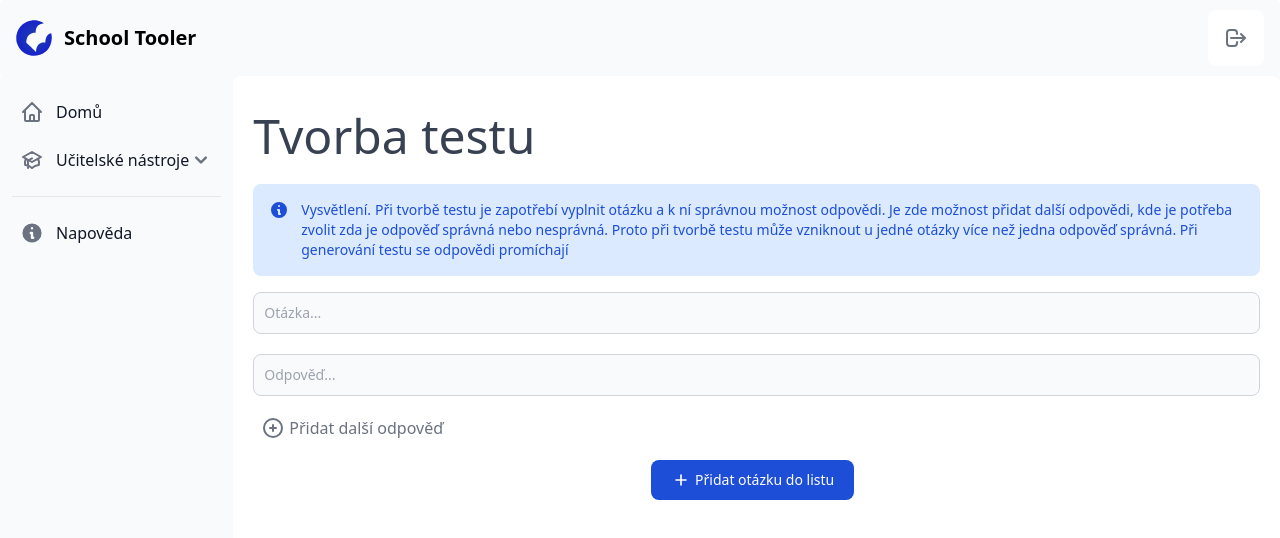
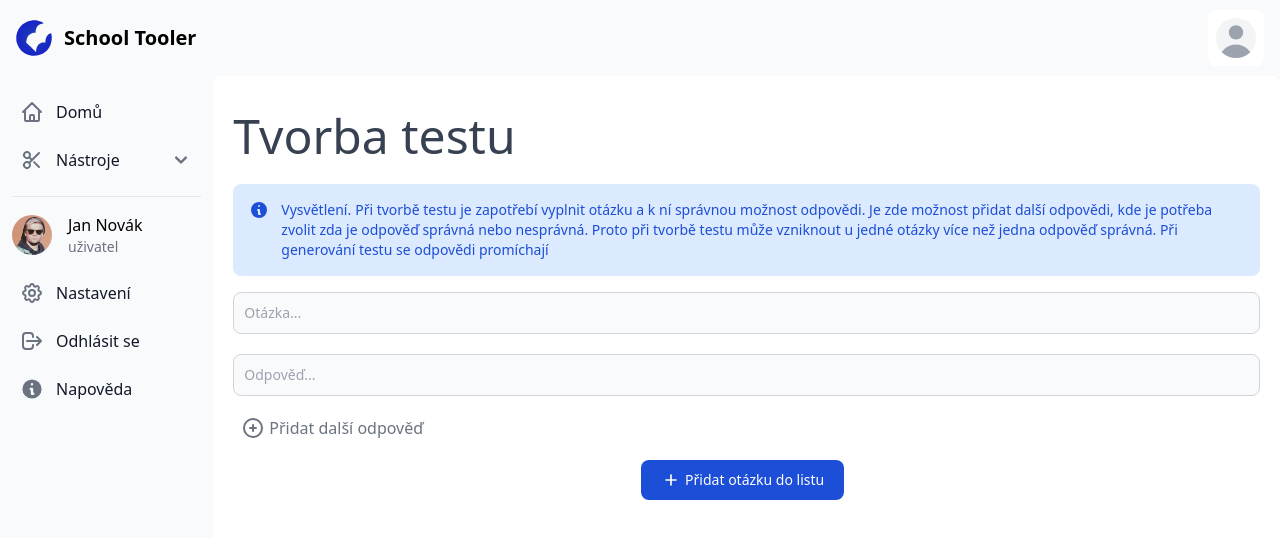
Before and after one commit to Raebon/SchoolerFE, a React (Vite) app: page / in a window 1280 px wide. Shown: the top 538 px of the page. Built offline with nearby package versions, Linux system fonts and the light colour scheme.

Commit message:
icons update

```diff
--- /dev/null
+++ b/src/assets/icons/CogIcon.tsx
@@ -0,0 +1,14 @@
+import React from "react"
+import classNames from "classnames"
+
+interface Props {
+  xs?: boolean
+  lightColor?: boolean
+}
+
+export const CogIcon: React.FC<Props> = ({ xs, lightColor }) => {
+  const iconClass = classNames("transition duration-75", { "w-6 h-6": !xs, "w-5 h-5": xs, "text-white hover:text-gray-300": lightColor, "text-gray-500 hover:text-gray-900": !lightColor })
+  return (
+    <svg className={iconClass} fill="none" stroke="currentColor" viewBox="0 0 24 24" xmlns="http://www.w3.org/2000/svg"><path strokeLinecap="round" strokeLinejoin="round" strokeWidth="2" d="M10.325 4.317c.426-1.756 2.924-1.756 3.35 0a1.724 1.724 0 002.573 1.066c1.543-.94 3.31.826 2.37 2.37a1.724 1.724 0 001.065 2.572c1.756.426 1.756 2.924 0 3.35a1.724 1.724 0 00-1.066 2.573c.94 1.543-.826 3.31-2.37 2.37a1.724 1.724 0 00-2.572 1.065c-.426 1.756-2.924 1.756-3.35 0a1.724 1.724 0 00-2.573-1.066c-1.543.94-3.31-.826-2.37-2.37a1.724 1.724 0 00-1.065-2.572c-1.756-.426-1.756-2.924 0-3.35a1.724 1.724 0 001.066-2.573c-.94-1.543.826-3.31 2.37-2.37.996.608 2.296.07 2.572-1.065z"></path><path strokeLinecap="round" strokeLinejoin="round" strokeWidth="2" d="M15 12a3 3 0 11-6 0 3 3 0 016 0z"></path></svg>
+  )
+}
--- /dev/null
+++ b/src/assets/icons/LoginIcon.tsx
@@ -0,0 +1,14 @@
+import React from "react"
+import classNames from "classnames"
+
+interface Props {
+  xs?: boolean
+  lightColor?: boolean
+}
+
+export const LoginIcon: React.FC<Props> = ({ xs, lightColor }) => {
+  const iconClass = classNames("transition duration-75", { "w-6 h-6": !xs, "w-5 h-5": xs, "text-white hover:text-gray-300": lightColor, "text-gray-500 hover:text-gray-900": !lightColor })
+  return (
+    <svg className={iconClass} fill="none" stroke="currentColor" viewBox="0 0 24 24" xmlns="http://www.w3.org/2000/svg"><path strokeLinecap="round" strokeLinejoin="round" strokeWidth="2" d="M11 16l-4-4m0 0l4-4m-4 4h14m-5 4v1a3 3 0 01-3 3H6a3 3 0 01-3-3V7a3 3 0 013-3h7a3 3 0 013 3v1"></path></svg>
+  )
+}
--- /dev/null
+++ b/src/assets/icons/ScissorsIcon.tsx
@@ -0,0 +1,14 @@
+import React from "react"
+import classNames from "classnames"
+
+interface Props {
+  xs?: boolean
+  lightColor?: boolean
+}
+
+export const ScissorsIcon: React.FC<Props> = ({ xs, lightColor }) => {
+  const iconClass = classNames("transition duration-75", { "w-6 h-6": !xs, "w-5 h-5": xs, "text-white hover:text-gray-300": lightColor, "text-gray-500 hover:text-gray-900": !lightColor })
+  return (
+    <svg className={iconClass} fill="none" stroke="currentColor" viewBox="0 0 24 24" xmlns="http://www.w3.org/2000/svg"><path strokeLinecap="round" strokeLinejoin="round" strokeWidth="2" d="M14.121 14.121L19 19m-7-7l7-7m-7 7l-2.879 2.879M12 12L9.121 9.121m0 5.758a3 3 0 10-4.243 4.243 3 3 0 004.243-4.243zm0-5.758a3 3 0 10-4.243-4.243 3 3 0 004.243 4.243z"></path></svg>
+  )
+}
--- /dev/null
+++ b/src/assets/icons/UserIcon.tsx
@@ -0,0 +1,14 @@
+import React from "react"
+import classNames from "classnames"
+
+interface Props {
+  xs?: boolean
+  lightColor?: boolean
+}
+
+export const UserIcon: React.FC<Props> = ({ xs, lightColor }) => {
+  const iconClass = classNames("transition duration-75", { "w-6 h-6": !xs, "w-5 h-5": xs, "text-white hover:text-gray-300": lightColor, "text-gray-500 hover:text-gray-900": !lightColor })
+  return (
+    <svg className={iconClass} fill="none" stroke="currentColor" viewBox="0 0 24 24" xmlns="http://www.w3.org/2000/svg"><path strokeLinecap="round" strokeLinejoin="round" strokeWidth="2" d="M16 7a4 4 0 11-8 0 4 4 0 018 0zM12 14a7 7 0 00-7 7h14a7 7 0 00-7-7z"></path></svg>
+  )
+}
--- a/src/assets/icons/index.ts
+++ b/src/assets/icons/index.ts
@@ -9,5 +9,9 @@ import { TrashIcon } from "./TrashIcon"
 import { PlusIcon } from "./PlusIcon"
 import { SaveIcon } from "./SaveIcon"
 import { PlusCircleIcon } from "./PlusCircleIcon"
+import { ScissorsIcon } from "./ScissorsIcon"
+import { LoginIcon } from "./LoginIcon"
+import { UserIcon } from "./UserIcon"
+import { CogIcon } from "./CogIcon"
 
-export { HomeIcon, GraduationCapIcon, InfoIcon, LogOutIcon, ChevronDownIcon, EyeIcon, EyeoffIcon, TrashIcon, PlusIcon, SaveIcon, PlusCircleIcon }
+export { HomeIcon, GraduationCapIcon, InfoIcon, LogOutIcon, ChevronDownIcon, EyeIcon, EyeoffIcon, TrashIcon, PlusIcon, SaveIcon, PlusCircleIcon, ScissorsIcon, LoginIcon, UserIcon, CogIcon }
--- a/src/components/elements/alerts.tsx
+++ b/src/components/elements/alerts.tsx
@@ -21,7 +21,7 @@ export const InfoAlert: React.FC<Props> = ({ children }) => {
 export const DangerAlert: React.FC<Props> = ({ children }) => {
   return (
     <div className="flex p-4 mb-4 text-sm text-red-700 bg-red-100 rounded-lg" role="alert">
-      <svg aria-hidden="true" className="flex-shrink-0 inline w-5 h-5 mr-3" fill="currentColor" viewBox="0 0 20 20" xmlns="http://www.w3.org/2000/svg"><path fill-rule="evenodd" d="M18 10a8 8 0 11-16 0 8 8 0 0116 0zm-7-4a1 1 0 11-2 0 1 1 0 012 0zM9 9a1 1 0 000 2v3a1 1 0 001 1h1a1 1 0 100-2v-3a1 1 0 00-1-1H9z" clip-rule="evenodd"></path></svg>
+      <svg aria-hidden="true" className="flex-shrink-0 inline w-5 h-5 mr-3" fill="currentColor" viewBox="0 0 20 20" xmlns="http://www.w3.org/2000/svg"><path fillRule="evenodd" d="M18 10a8 8 0 11-16 0 8 8 0 0116 0zm-7-4a1 1 0 11-2 0 1 1 0 012 0zM9 9a1 1 0 000 2v3a1 1 0 001 1h1a1 1 0 100-2v-3a1 1 0 00-1-1H9z" clipRule="evenodd"></path></svg>
       <div>
         <span className="font-medium pr-1">
           Chyba!
--- a/src/layout/NavBar.tsx
+++ b/src/layout/NavBar.tsx
@@ -21,15 +21,17 @@ const NavBar = () => {
           <span className="sr-only">Open main menu</span>
           <svg className="w-6 h-6" fill="currentColor" viewBox="0 0 20 20" xmlns="http://www.w3.org/2000/svg"><path fillRule="evenodd" d="M3 5a1 1 0 011-1h12a1 1 0 110 2H4a1 1 0 01-1-1zM3 10a1 1 0 011-1h12a1 1 0 110 2H4a1 1 0 01-1-1zM3 15a1 1 0 011-1h12a1 1 0 110 2H4a1 1 0 01-1-1z" clipRule="evenodd"></path></svg>
         </button>
+
         <div className="hidden w-full md:block md:w-auto">
-          <ul className="flex flex-col p-4 mt-4 border border-gray-100 rounded-lg bg-gray-50 md:flex-row md:space-x-8 md:mt-0 md:text-sm md:font-medium md:border-0 md:bg-white">
+          <ul className="flex flex-col p-2 mt-4 border border-gray-100 rounded-lg bg-gray-50 md:flex-row md:space-x-8 md:mt-0 md:text-sm md:font-medium md:border-0 md:bg-white">
             <li>
-              <a href="#" className="block py-2 pl-3 pr-4 text-gray-700 rounded hover:bg-gray-100 md:hover:bg-transparent md:border-0 md:hover:text-blue-700 md:p-0">
-                <LogOutIcon />
-              </a>
+              <div className="cursor-pointer relative w-10 h-10 overflow-hidden bg-gray-100 rounded-full dark:bg-gray-600">
+                <svg className="absolute w-12 h-12 text-gray-400 -left-1" fill="currentColor" viewBox="0 0 20 20" xmlns="http://www.w3.org/2000/svg"><path fillRule="evenodd" d="M10 9a3 3 0 100-6 3 3 0 000 6zm-7 9a7 7 0 1114 0H3z" clipRule="evenodd"></path></svg>
+              </div>
             </li>
           </ul>
         </div>
+
       </div>
     </nav>
   )
--- a/src/layout/SidebarMenu/SidebarMenu.tsx
+++ b/src/layout/SidebarMenu/SidebarMenu.tsx
@@ -1,7 +1,8 @@
 import { MenuItem } from './components/menuItem'
 import { useNavigate } from "react-router"
 import { MenuItemType } from "../types"
-import { HomeIcon, GraduationCapIcon, InfoIcon } from "../../assets/icons"
+import { HomeIcon, GraduationCapIcon, InfoIcon, ScissorsIcon, LogOutIcon, UserIcon, CogIcon } from "../../assets/icons"
+import BlankUser from "../../assets/img/profile-picture-5.jpg"
 
 export const items: MenuItemType[] = [
   {
@@ -13,19 +14,19 @@ export const items: MenuItemType[] = [
   },
   {
     index: 1,
-    name: "Učitelské nástroje",
-    path: "teacher-tool",
-    icon: <GraduationCapIcon />,
+    name: "Nástroje",
+    path: "tool",
+    icon: <ScissorsIcon />,
     children: [
       {
         index: 0,
         name: "Vytvořit test",
-        path: "teacher-tool/create-test",
+        path: "tool/create-test",
       },
       {
         index: 0,
-        name: "Test2",
-        path: "create-test/test-1",
+        name: "Vytvořit poznámky",
+        path: "tool/create-note",
       }
     ]
   }
@@ -33,6 +34,8 @@ export const items: MenuItemType[] = [
 
 const SidebarMenu = () => {
   const navigate = useNavigate()
+
+  const logout = () => console.log("logout")
   return (
     <aside className="w-64 h-[91.5vh] bg-gray-50">
       <div className="px-3 py-4 overflow-y-auto rounded bg-gray-50">
@@ -48,6 +51,31 @@ const SidebarMenu = () => {
           ))}
         </ul>
         <ul className="pt-4 mt-4 space-y-2 border-t border-gray-200">
+          <div className="flex items-center space-x-4 mb-4">
+            <img className="w-10 h-10 rounded-full" alt="" src={BlankUser} />
+            <div className="font-medium dark:text-white">
+              <div>Jan Novák</div>
+              <div className="text-sm text-gray-500 dark:text-gray-400">uživatel</div>
+            </div>
+          </div>
+          <li>
+            <span
+              onClick={logout}
+              className="cursor-pointer flex items-center p-2 text-base font-normal text-gray-900 transition duration-75 rounded-lg hover:bg-gray-100 group"
+            >
+              <CogIcon />
+              <span className="ml-3">Nastavení</span>
+            </span>
+          </li>
+          <li>
+            <span
+              onClick={logout}
+              className="cursor-pointer flex items-center p-2 text-base font-normal text-gray-900 transition duration-75 rounded-lg hover:bg-gray-100 group"
+            >
+              <LogOutIcon />
+              <span className="ml-3">Odhlásit se</span>
+            </span>
+          </li>
           <li>
             <span
               onClick={() => navigate(`/help`)}
--- a/src/routes/routes.tsx
+++ b/src/routes/routes.tsx
@@ -32,8 +32,8 @@ export const RoutesComponent = () => {
                 </PrivateRoute>
               }>
               <Route path={`/`} element={<CreateQandAPage />} />
-              <Route path={`teacher-tool/create-test`} element={<CreateQandAPage />} />
-              <Route path={`teacher-tool`} element={<CreateQandAPage />} />
+              <Route path={`tool/create-test`} element={<CreateQandAPage />} />
+              <Route path={`tool`} element={<CreateQandAPage />} />
 
               <Route path={`*`} element={<div>Stránka nenalezena</div>} />
             </Route>
```
Also changed, not shown: src/assets/img/BlankUser.svg (added), src/assets/img/profile-picture-5.jpg (added).
